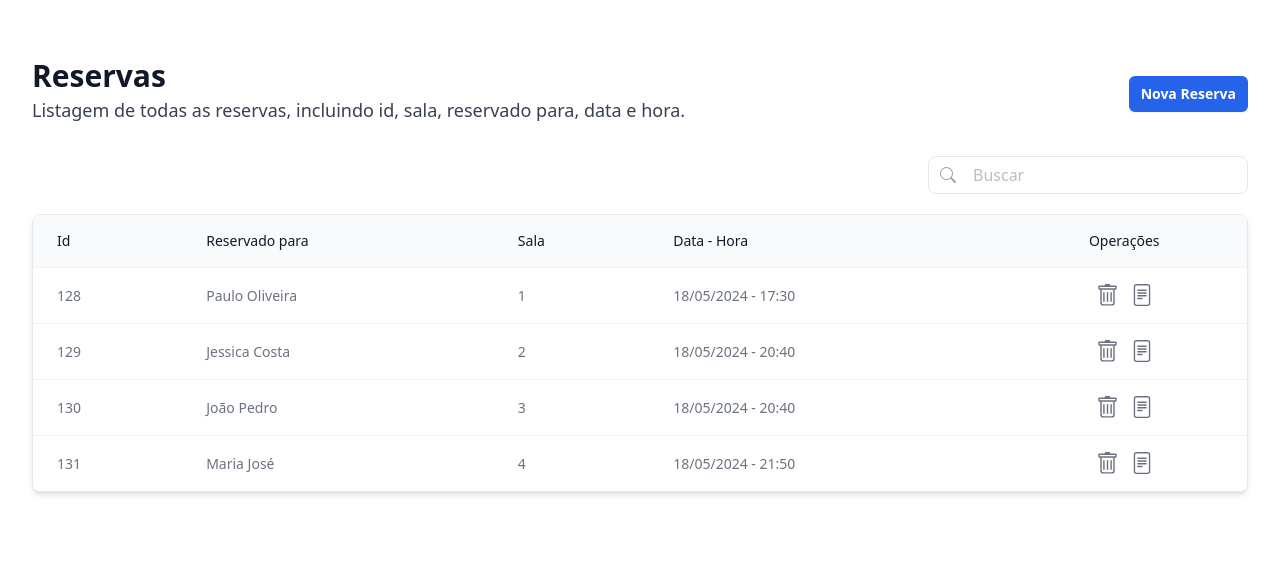
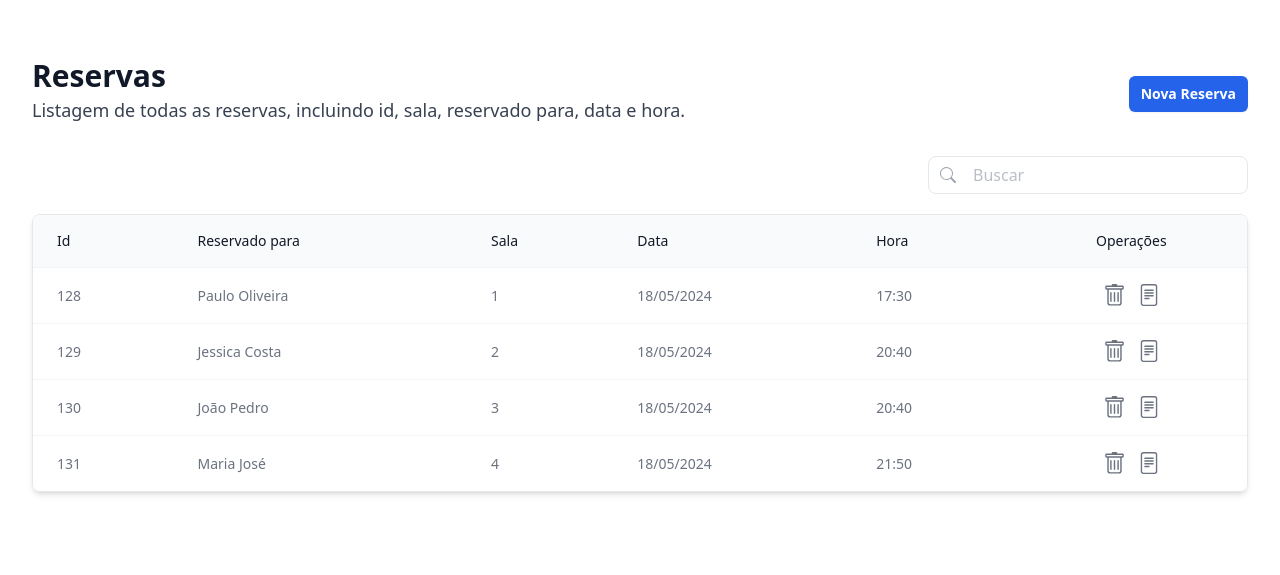
Before and after one commit to NathanMarts/Meeting-Room-Proejct, a Flask app: page / in a window 1280 px wide. Shown: the top 575 px of the page. Run offline with Flask 3, Linux system fonts and the light colour scheme; data comes from the database, SQL or seed files in the repository; some libraries are stand-ins or nearby versions.

Commit message:
separetion collumn date time

```diff
--- a/app/templates/components/newReserve.html
+++ b/app/templates/components/newReserve.html
@@ -2,7 +2,8 @@
   <td class="px-6 py-4">{{ reserve.id }}</td>
   <td class="px-6 py-4">{{ reserve.user }}</td>
   <td class="px-6 py-4">{{ reserve.room }}</td>
-  <td class="px-6 py-4">{{ reserve.date_time.strftime('%d/%m/%Y - %H:%M') }}</td>
+  <td class="px-6 py-4">{{ reserve.date_time.strftime('%d/%m/%Y') }}</td>
+  <td class="px-6 py-4">{{ reserve.date_time.strftime('%H:%M') }}</td>
   <td class="px-6 py-4">
     <div class="flex justify-center gap-3">
       <a class="group relative" hx-delete={{ url_for('reserve.destroy', id=reserve['id']) }} x-on:htmx:after-request="if(event.detail.successful){ toastService.success('Reserva deletada com sucesso!') }">
--- a/app/templates/components/table.html
+++ b/app/templates/components/table.html
@@ -6,7 +6,8 @@
   <td class="px-6 py-4">{{ reserve.id }}</td>
   <td class="px-6 py-4">{{ reserve.user }}</td>
   <td class="px-6 py-4">{{ reserve.room }}</td>
-  <td class="px-6 py-4">{{ reserve.date_time.strftime('%d/%m/%Y - %H:%M') }}</td>
+  <td class="px-6 py-4">{{ reserve.date_time.strftime('%d/%m/%Y') }}</td>
+  <td class="px-6 py-4">{{ reserve.date_time.strftime('%H:%M') }}</td>
   <td class="px-6 py-4">
     <div class="flex justify-center gap-3">
       <a class="group relative" hx-delete={{ url_for('reserve.destroy', id=reserve['id']) }} x-on:htmx:after-request="if(event.detail.successful){ toastService.success('Reserva deletada com sucesso!') }">
--- a/app/templates/index.html
+++ b/app/templates/index.html
@@ -4,13 +4,13 @@
 <div id="x-data" x-data="data()" class="py-10 bg-white">
   <div class="max-w-7xl mx-auto">
     <div class="px-4 sm:py-6 lg:px-8">
-      <div class="sm:flex sm:items-center">
+      <div class="md:flex md:items-center">
         <div class="sm:flex-auto">
           <h1 class="text-gray-900 text-3xl font-bold leading-6">Reservas</h1>
           <p class="text-gray-700 text-lg mt-2">Listagem de todas as reservas, incluindo id, sala, reservado para, data
             e hora.</p>
         </div>
-        <div class="sm:flex sm:mt-0 mt-4">
+        <div class="sm:flex md:mt-0  mt-4">
           <button hx-swap="beforeend" @click="modal.open()"
             class="flex justify-center rounded-md px-3 py-1.5 text-sm font-semibold leading-6 shadow-sm  bg-blue-600 text-white hover:bg-blue-500">Nova
             Reserva</button>
@@ -48,7 +48,10 @@
                     Sala
                   </th>
                   <th scope="col" class="px-6 py-4 font-medium text-gray-900 cursor-pointer">
-                    Data - Hora
+                    Data
+                  </th>
+                  <th scope="col" class="px-6 py-4 font-medium text-gray-900 cursor-pointer">
+                    Hora
                   </th>
                   <th scope="col" class="px-6 py-4 font-medium text-gray-900 text-center">Operações</th>
                 </tr>
```
